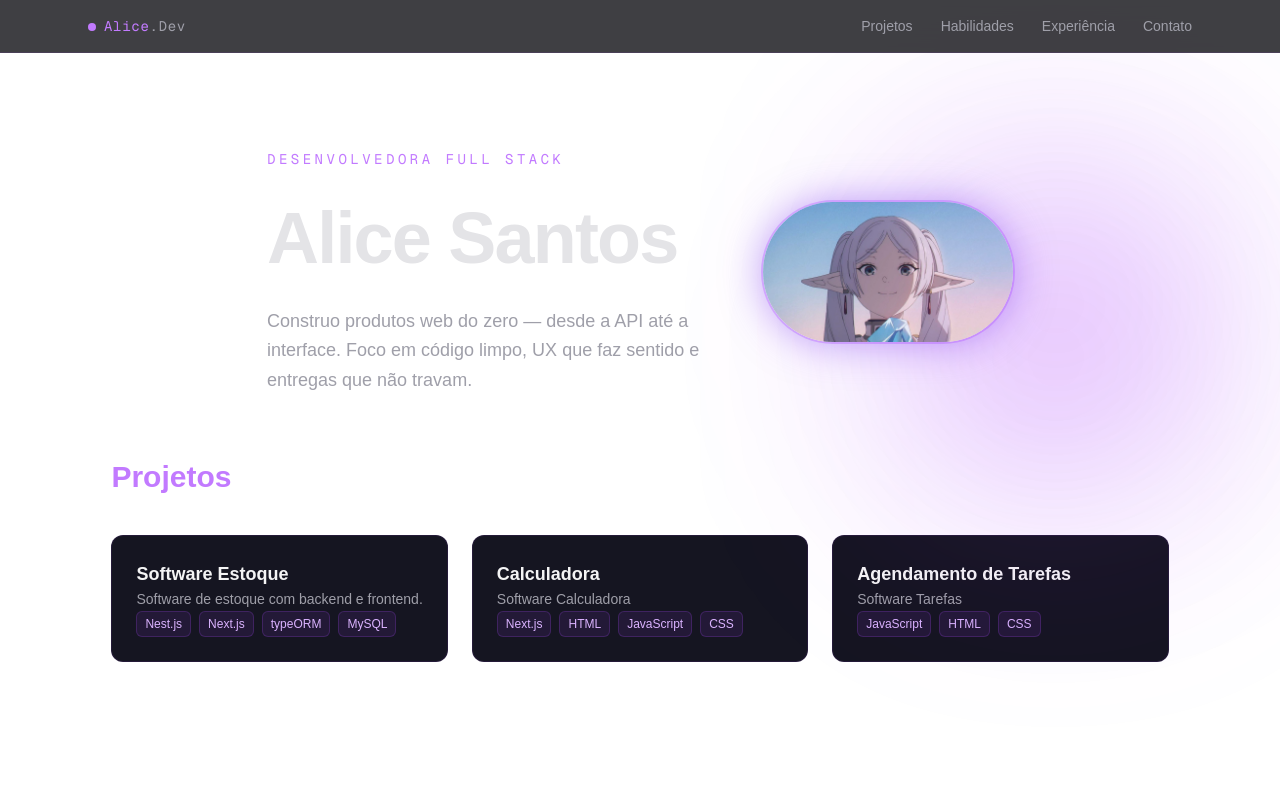
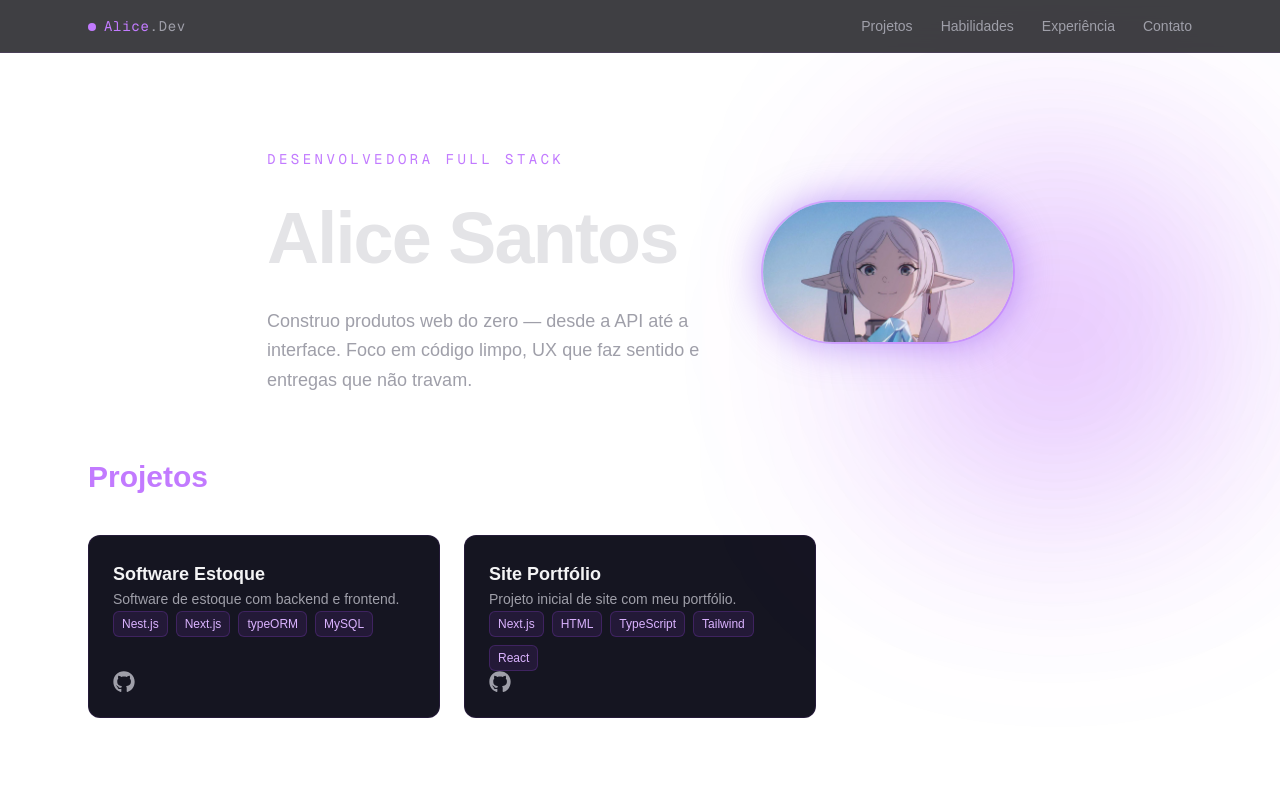
Before and after one commit to alicalice/SitePortfolio, a Next.js app in the folder portfolio-dev/: page / in a window 1280 px wide. Shown: the top 800 px of the page. Built offline with nearby package versions, Linux system fonts and the light colour scheme.

Commit message:
refinei um pouco a questão de aprensentação dos links, mas ainda ta meio errado kk.

```diff
--- a/portfolio-dev/app/components/ProjectCard.tsx
+++ b/portfolio-dev/app/components/ProjectCard.tsx
@@ -1,3 +1,7 @@
+import { FaGithub } from "react-icons/fa"
+
+FaGithub
+
 type ProjectProps = {
     title:string
     description:string
@@ -16,6 +20,7 @@ export default function ProjectCard({
 
         <div className="
             group
+            flex flex-col h-full
             bg-[#151521]
             border border-purple-500/10
             rounded-xl
@@ -42,7 +47,23 @@ export default function ProjectCard({
             ))}
             </div>
 
-            <a href={github} target="_blank" className="text-purple-500 hover:underline">{github}</a>
+                <a
+                href={github}
+                target="_blank"
+                rel="noopener noreferrer"
+                className="
+                mt-auto
+                inline-block
+                text-zinc-400
+                hover:text-purple-400
+                transition-all duration-300
+                hover:scale-110
+                hover:drop-shadow-[0_0_10px_rgba(124,58,237,0.5)]">
+
+                    <FaGithub size={22} />
+
+                </a>
+
         </div>
     )
 }
--- a/portfolio-dev/data/project.ts
+++ b/portfolio-dev/data/project.ts
@@ -4,16 +4,13 @@ export const projects = [
     {
     title:"Software Estoque",
     description:"Software de estoque com backend e frontend.",
-    techs:["Nest.js","Next.js","typeORM", "MySQL"]
+    techs:["Nest.js","Next.js","typeORM", "MySQL"],
+    github:"https://github.com/alicalice/Estoque-App"
 },
 {
-    title:"Calculadora",
-    description:"Software Calculadora",
-    techs:["Next.js","HTML","JavaScript","CSS"]
+    title:"Site Portfólio",
+    description:"Projeto inicial de site com meu portfólio.",
+    techs:["Next.js","HTML","TypeScript","Tailwind","React"],
+    github:"https://github.com/alicalice/SitePortfolio"
 },
-{
-    title:"Agendamento de Tarefas",
-    description:"Software Tarefas",
-    techs:["JavaScript","HTML","CSS"]
-}
 ]
--- a/portfolio-dev/package.json
+++ b/portfolio-dev/package.json
@@ -11,7 +11,8 @@
   "dependencies": {
     "next": "16.2.3",
     "react": "19.2.4",
-    "react-dom": "19.2.4"
+    "react-dom": "19.2.4",
+    "react-icons": "^5.6.0"
   },
   "devDependencies": {
     "@tailwindcss/postcss": "^4",
```
Also changed, not shown: 1 other file (tests, documents, lock files or other folders).
